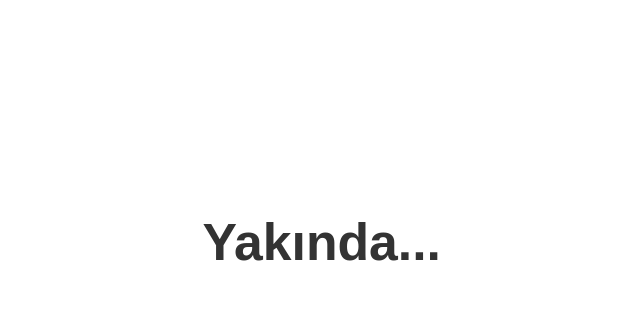
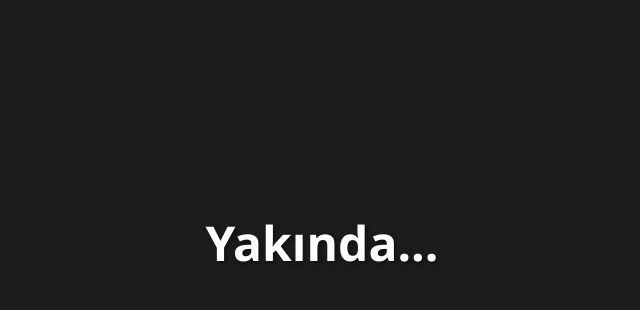
Before and after one commit to hamzakoc00/kocburada.com, a plain HTML site: page index.html in a window 1280 px wide. Shown: the part 158-468 px from the top of the page, without its empty margins (318-958 px from the left). Drawn offline with Linux system fonts and the light colour scheme.

Commit message:
Update index.html

```diff
--- a/index.html
+++ b/index.html
@@ -5,44 +5,35 @@
   <meta name="viewport" content="width=device-width, initial-scale=1.0">
   <title>Yakında...</title>
   <style>
-    body, html {
+    body {
       margin: 0;
       padding: 0;
-      height: 100%;
+      font-family: 'Segoe UI', Tahoma, Geneva, Verdana, sans-serif;
+      background-color: #1c1c1c;
+      display: flex;
+      justify-content: center;
+      align-items: center;
+      height: 100vh;
     }
 
     .container {
-      display: flex;
-      justify-content: center;
-      align-items: center;
-      height: 100%;
+      text-align: center;
     }
 
-    .title {
-      font-family: Arial, sans-serif;
+    .coming-soon {
       font-size: 3rem;
-      color: #333;
-      text-align: center;
-      animation: pulse 1.5s ease-in-out infinite alternate;
-    }
-
-    @keyframes pulse {
-      0% {
-        transform: scale(1);
-      }
-      100% {
-        transform: scale(1.1);
-      }
+      color: #ffffff;
+      text-shadow: 2px 2px 4px rgba(0, 0, 0, 0.5);
     }
   </style>
 </head>
 <body>
   <div class="container">
-    <h1 class="title">Yakında...</h1>
+    <h1 class="coming-soon">Yakında...</h1>
   </div>
 
   <script>
-    // Optional: Add JavaScript for additional functionality
+    // Bu örnekte JavaScript kullanmamıza gerek yok ama olası bir genişletme için burada duruyor.
   </script>
 </body>
 </html>
```
